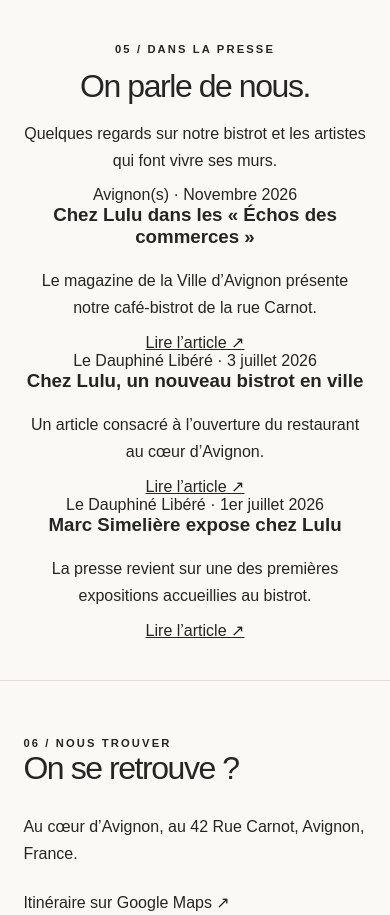
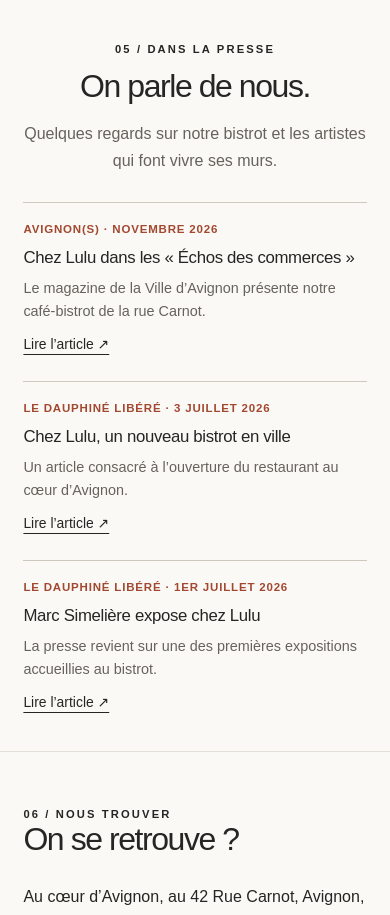
Before and after one commit to lambada46/chez-lulu-site, a Next.js app: page / in a window 390 px wide. Shown: the part 2860-3775 px from the top of the page. Built offline with nearby package versions, Linux system fonts and the light colour scheme.

Commit message:
Style compact responsive editorial press mentions

```diff
--- a/app/style.css
+++ b/app/style.css
@@ -520,3 +520,13 @@ footer a { color: inherit; text-underline-offset: 4px; }
 .exhibitDates { font-weight: 600; color: var(--accent); }
 .exhibitEvent { margin-top: 22px; }
 .exhibit .textLink { margin-top: 12px; }
+
+/* Press mentions */
+.pressIntro { color: #66635d; }
+.pressArticles { display: grid; grid-template-columns: repeat(3, minmax(0,1fr)); gap: clamp(20px,3vw,36px); max-width: 1100px; margin: 36px auto 0; text-align: left; }
+.pressArticle { min-width:0; padding-top:20px; border-top: 1px solid #cfc8bd; }
+.pressSource { display:block; font-size:.72rem; letter-spacing:.07em; text-transform:uppercase; color:var(--accent); font-weight:600; }
+.pressArticle h3 { margin:12px 0 8px; font-size:clamp(1.05rem,1.5vw,1.35rem); line-height:1.3; font-weight:500; letter-spacing:-.02em; }
+.pressArticle p { font-size:.9rem; color:#66635d; line-height:1.6; }
+.pressArticle a { display:inline-block; font-size:.87rem; text-underline-offset:5px; }
+@media(max-width:700px) { .pressArticles { grid-template-columns:minmax(0,1fr); gap:28px; margin-top:28px; } }
```
